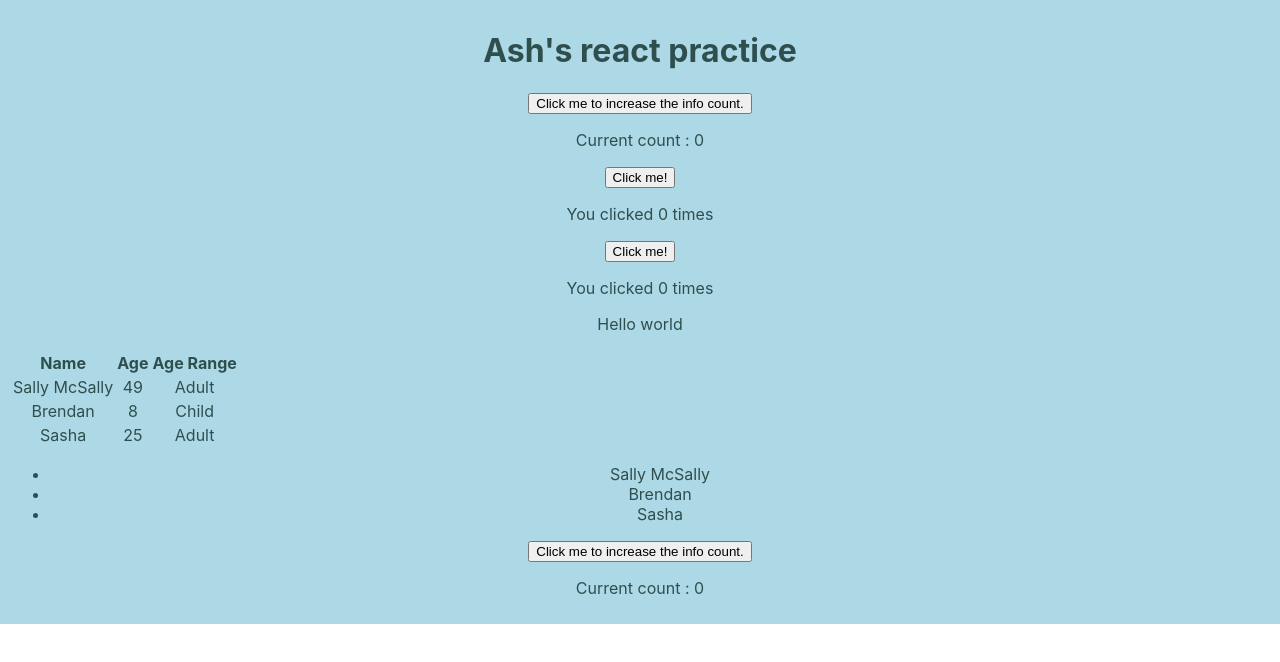
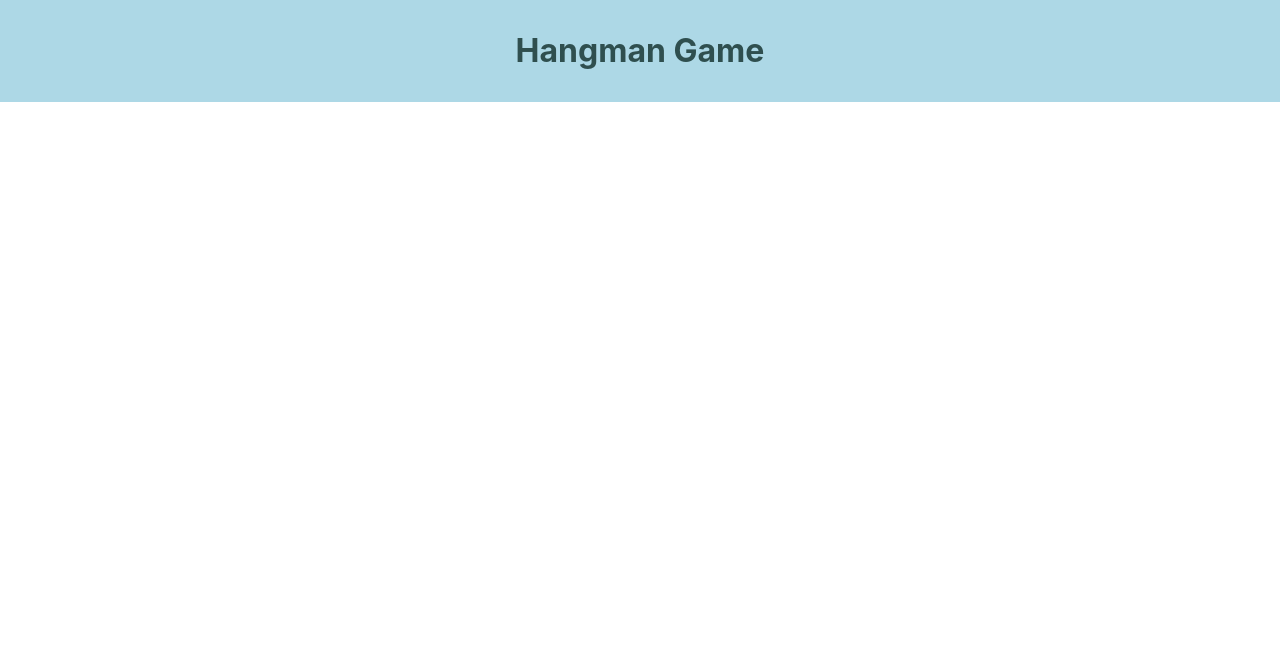
Before and after one commit to NotVeryAsh/React-Hangman, a React (Create React App) app: page / in a window 1280 px wide. Shown: the top 662 px of the page. Built offline with nearby package versions, Linux system fonts and the light colour scheme.

Commit message:
Add basis for hangman game

```diff
--- a/src/App.js
+++ b/src/App.js
@@ -1,68 +1,15 @@
-import logo from './logo.svg';
 import './App.css';
-import Button from "./Components/Button";
-import CountInfo from "./Components/ClickInfo";
 import {useState} from "react";
-
-const data = {
-    app_name: "Ash's react practice",
-}
-
-const userData = [
-    { id: 1, name: "Sally McSally", age: 49 },
-    { id: 2, name: "Brendan", age: 8 },
-    { id: 3, name: "Sasha", age: 25 }
-]
-
-const userNames = userData.map(user => <li key={user.id}>{user.name}</li>);
 
 function App() {
 
-  const [infoCount, setInfoCount] = useState(0);
-
-  function IncreaseInfoCount() {
-      setInfoCount(infoCount + 1);
-  }
-
   return (
-    <div className="App" style={{backgroundColor: "lightblue", color: "darkslategray", padding: 10}}>
-        <h1>{data.app_name}</h1>
-        <CountInfo handleClick={IncreaseInfoCount} count={infoCount}/>
-        <Button />
-        <Button />
-        <Paragraph />
-        <UserList />
-        <ul>{userNames}</ul>
-        <CountInfo handleClick={IncreaseInfoCount} count={infoCount}/>
-    </div>
+      <>
+        <div className="App" style={{backgroundColor: "lightblue", color: "darkslategray", padding: 10}}>
+            <h1>Hangman Game</h1>
+        </div>
+    </>
   );
 }
 
-function Paragraph() {
-    return (
-        <p>Hello world</p>
-    )
-}
-
-function UserList() {
-    return (
-        <table>
-            <tr>
-                <th>Name</th>
-                <th>Age</th>
-                <th>Age Range</th>
-            </tr>
-            {users}
-        </table>
-    );
-}
-
-const users = userData.map(user =>
-    <tr>
-        <td>{user.name}</td>
-        <td>{user.age}</td>
-        <td>{user.age > 17 ? 'Adult': 'Child'}</td>
-    </tr>
-);
-
 export default App;
```
